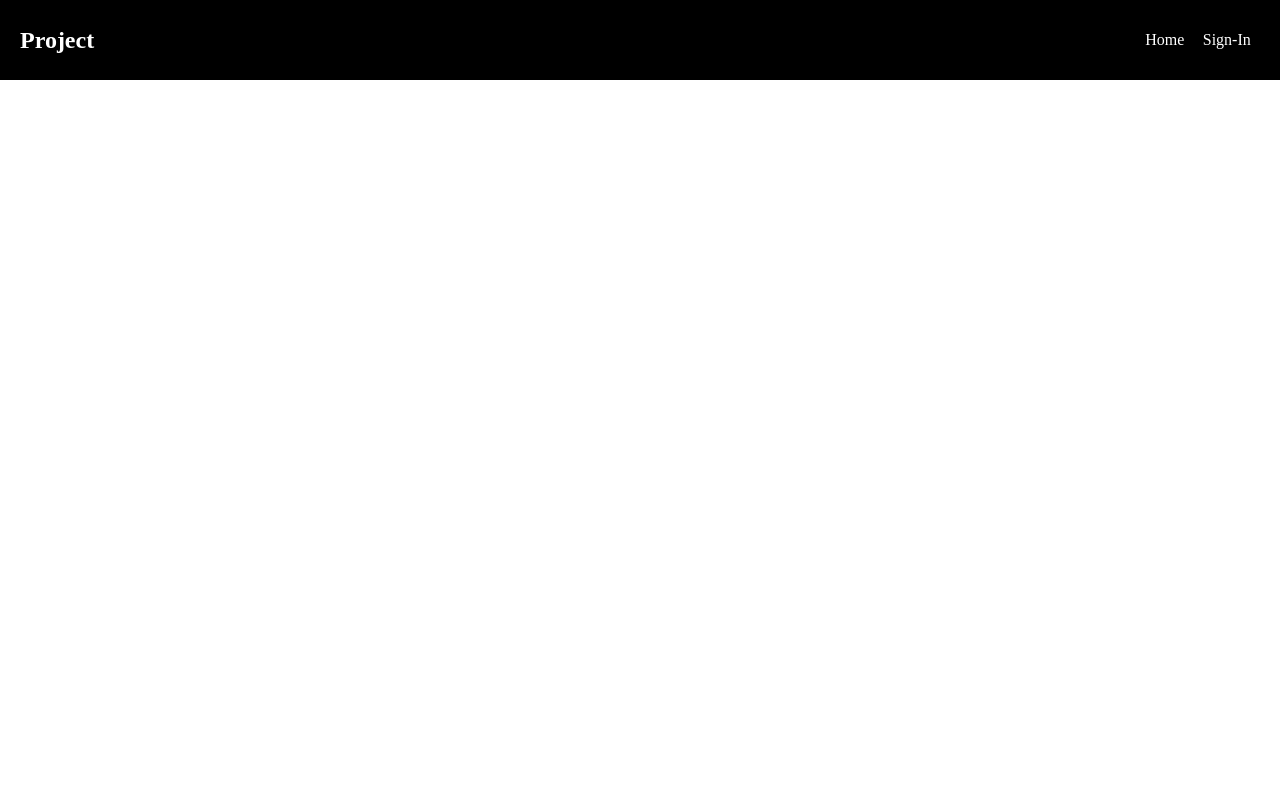
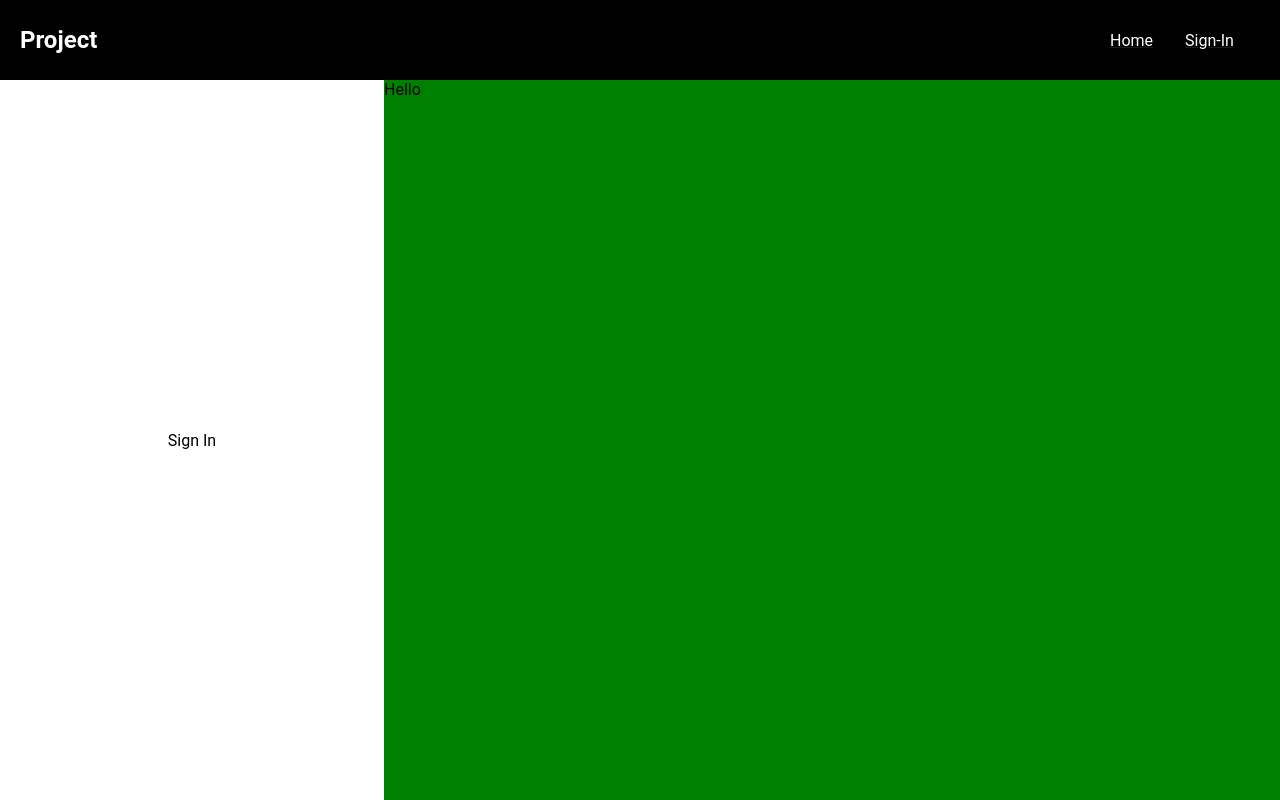
Before and after one commit to CGreenwell98/TrainSpota-React-Client, a React (Create React App) app: page /user/sign-in in a window 1280 px wide. Built offline with nearby package versions, Linux system fonts and the light colour scheme.

Commit message:
begun sign in page

```diff
--- a/package.json
+++ b/package.json
@@ -3,11 +3,13 @@
   "version": "0.1.0",
   "private": true,
   "dependencies": {
+    "@material-ui/core": "^4.11.2",
     "@testing-library/jest-dom": "^5.11.6",
     "@testing-library/react": "^11.2.2",
     "@testing-library/user-event": "^12.5.0",
     "react": "^17.0.1",
     "react-dom": "^17.0.1",
+    "react-router-dom": "^5.2.0",
     "react-scripts": "4.0.1",
     "web-vitals": "^0.2.4"
   },
--- a/src/App.js
+++ b/src/App.js
@@ -1,10 +1,19 @@
 import Nav from "./components/Nav";
+import {BrowserRouter as Router, Switch, Route} from "react-router-dom";
+import SignIn from "./components/SignIn/SignIn";
+import Home from "./components/Home";
 
 function App() {
   return (
+    <Router>
     <div className="App">
       <Nav />
+      <Switch>
+      <Route path="/" exact component={Home} />
+      <Route path="/user/sign-in" component={SignIn} />
+      </Switch>
     </div>
+    </Router>
   );
 }
 
--- /dev/null
+++ b/src/components/Home.js
@@ -0,0 +1,8 @@
+
+function Home() {
+    return (
+        <h1>Home Page</h1>
+    )
+}
+
+export default Home;
--- a/src/components/Nav.js
+++ b/src/components/Nav.js
@@ -1,12 +1,13 @@
 import "../styles/nav.css";
+import {Link} from "react-router-dom";
 
 function Nav() {
     return (
       <nav>
         <h1>Project</h1>
         <ul>
-            <li>Home</li>
-            <li>Sign-In</li>
+        <Link to="/"><li>Home</li></Link>
+        <Link to="/user/sign-in"><li>Sign-In</li></Link>
         </ul>
       </nav>
     );
--- /dev/null
+++ b/src/components/SignIn/SignIn.js
@@ -0,0 +1,13 @@
+
+import "../../styles/user.css";
+
+function SignIn() {
+    return (
+      <div className="page">
+      <div className="page-left">Sign In</div>
+      <div className="page-right">Hello</div>
+      </div>
+    );
+  }
+
+  export default SignIn;
--- a/src/styles/index.css
+++ b/src/styles/index.css
@@ -1,4 +1,5 @@
 
 body {
     margin: 0;
+    font-family: 'Roboto', sans-serif;
 }
--- a/src/styles/nav.css
+++ b/src/styles/nav.css
@@ -10,9 +10,13 @@ nav {
 }
 
 ul {
-    width: 10%;
     display: flex;
     justify-content: space-around;
     align-items: center;
     list-style: none;
 }
+
+li {
+    color: white;
+    width: 75px;
+}
--- /dev/null
+++ b/src/styles/user.css
@@ -0,0 +1,18 @@
+
+.page {
+    display: flex;
+    height: 90vh;
+    width: 100%;
+}
+
+.page-left {
+    width: 30%;
+    display: flex;
+    justify-content: center;
+    align-items: center;
+}
+
+.page-right {
+    width: 70%;
+    background-color: green;
+}
```
Also changed, not shown: src/components/SignIn/SignInForm.js (added, +9 -0 lines), 2 other files (tests, documents, lock files or other folders).
